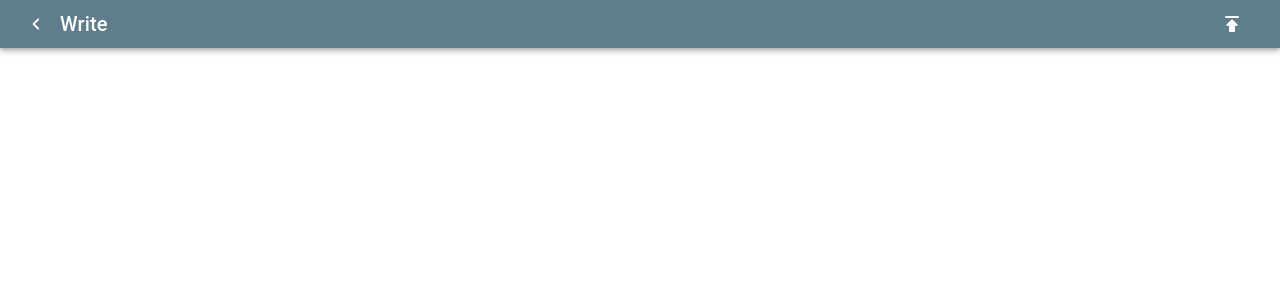
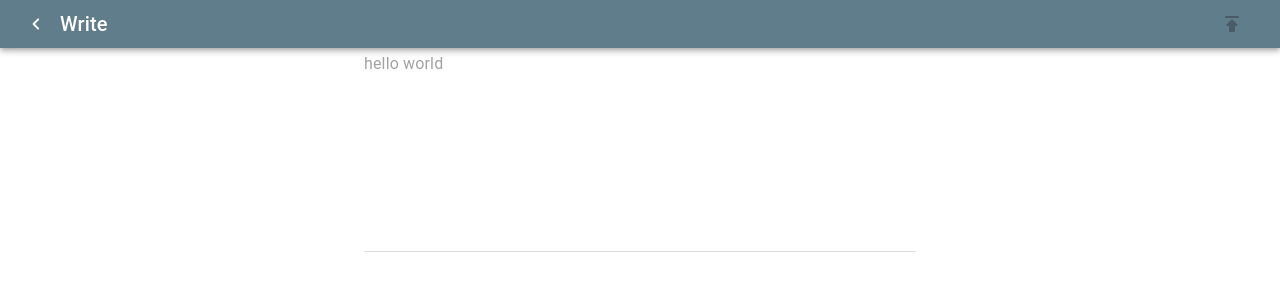
Before and after one commit to umeti/darkpin, a Next.js app: page /write in a window 1280 px wide. Shown: the top 300 px of the page. Built offline with nearby package versions, Linux system fonts and the light colour scheme.

Commit message:
完善write页和测试API

```diff
--- /dev/null
+++ b/pages/api/write.dev.js
@@ -0,0 +1,14 @@
+import fs from "fs"
+
+export default (req,res) => {
+  console.log("calling /write.dev")
+  console.log(req.body)
+  let param = JSON.parse(req.body)
+  fs.writeFile("db/"+param.name, param.data, "utf8",(err)=>{
+    if (err){
+      res.status(500).json({message:err})
+      return
+    }
+    res.status(200).json({message:"OK"})
+  })
+}
--- a/pages/write.js
+++ b/pages/write.js
@@ -3,14 +3,62 @@ import A from "comp/a";
 import IconButton from "@material-ui/core/IconButton"
 import PublishRoundedIcon from '@material-ui/icons/PublishRounded';
 
-let tools = (<>
-  <IconButton color="inherit" edge="publish" aria-label="publish">
-    <PublishRoundedIcon />
-  </IconButton>
-</>);
+import TextField from "@material-ui/core/TextField"
+import InputBase from '@material-ui/core/InputBase';
+import { Divider, Paper } from "@material-ui/core";
+import { useState } from "react";
+import { useRouter } from "next/router";
 
-export default function Write(props){
+
+
+export default function Write(props) {
+  let router = useRouter()
+  let [content, setContent] = useState("")
+  let tools = (<>
+    <IconButton color="inherit"
+    onClick={()=>{send({
+      data:{
+        create_time: new Date().getTime(),
+        content
+      },
+      name: "_"+new Date().getTime()
+    },()=>{
+      router.replace("/")
+    },(err)=>{
+      alert(err)
+    })}}
+    disabled={content == ""}
+    edge="publish"
+    aria-label="publish">
+      <PublishRoundedIcon />
+    </IconButton>
+  </>);
+
   return (<App title="Write" tools={tools} back>
+
+    <InputBase
+      placeholder="hello world"
+      value={content}
+      onChange={(e) => setContent(e.target.value)}
+      multiline
+      fullWidth
+      autoFocus
+      rows={10}
+      rowsMax={1000}
+    />
+
+    <Divider />
 
   </App>)
 }
+
+function send(param, handleOk, handleError){
+  param.data = JSON.stringify(param.data)
+  fetch("/api/write.dev",{
+    method: "PUT",
+    body: JSON.stringify(param),
+  })
+  .then(res => res.json())
+  .then(data => handleOk(data))
+  .catch(err => handleError(err))
+}
```
